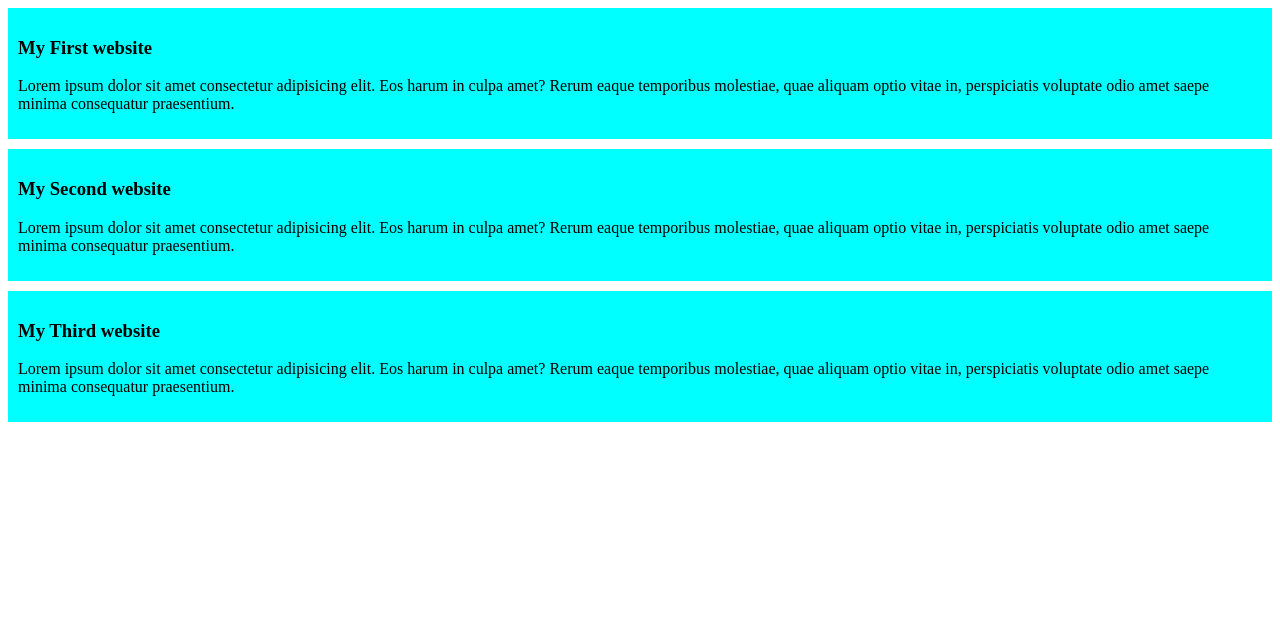
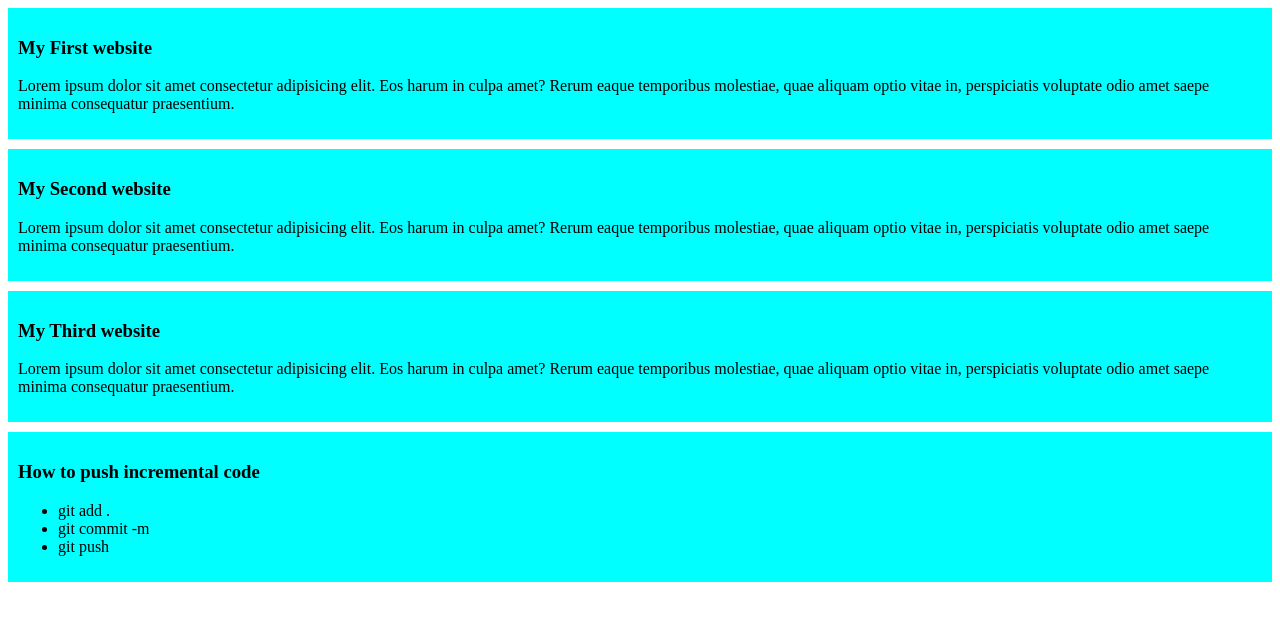
Before and after one commit to Aynul03/my-simple-website, a plain HTML site: page index.html in a window 1280 px wide. Drawn offline with Linux system fonts and the light colour scheme.

Commit message:
added a list to push code

```diff
--- a/index.html
+++ b/index.html
@@ -19,5 +19,13 @@
         <h3>My Third website</h3>
         <p>Lorem ipsum dolor sit amet consectetur adipisicing elit. Eos harum in culpa amet? Rerum eaque temporibus molestiae, quae aliquam optio vitae in, perspiciatis voluptate odio amet saepe minima consequatur praesentium.</p>
     </div>
+    <div>
+        <h3>How to push incremental code</h3>
+        <ul>
+            <li>git add .</li>
+            <li>git commit -m</li>
+            <li>git push</li>
+        </ul>
+    </div>
 </body>
 </html>
```
